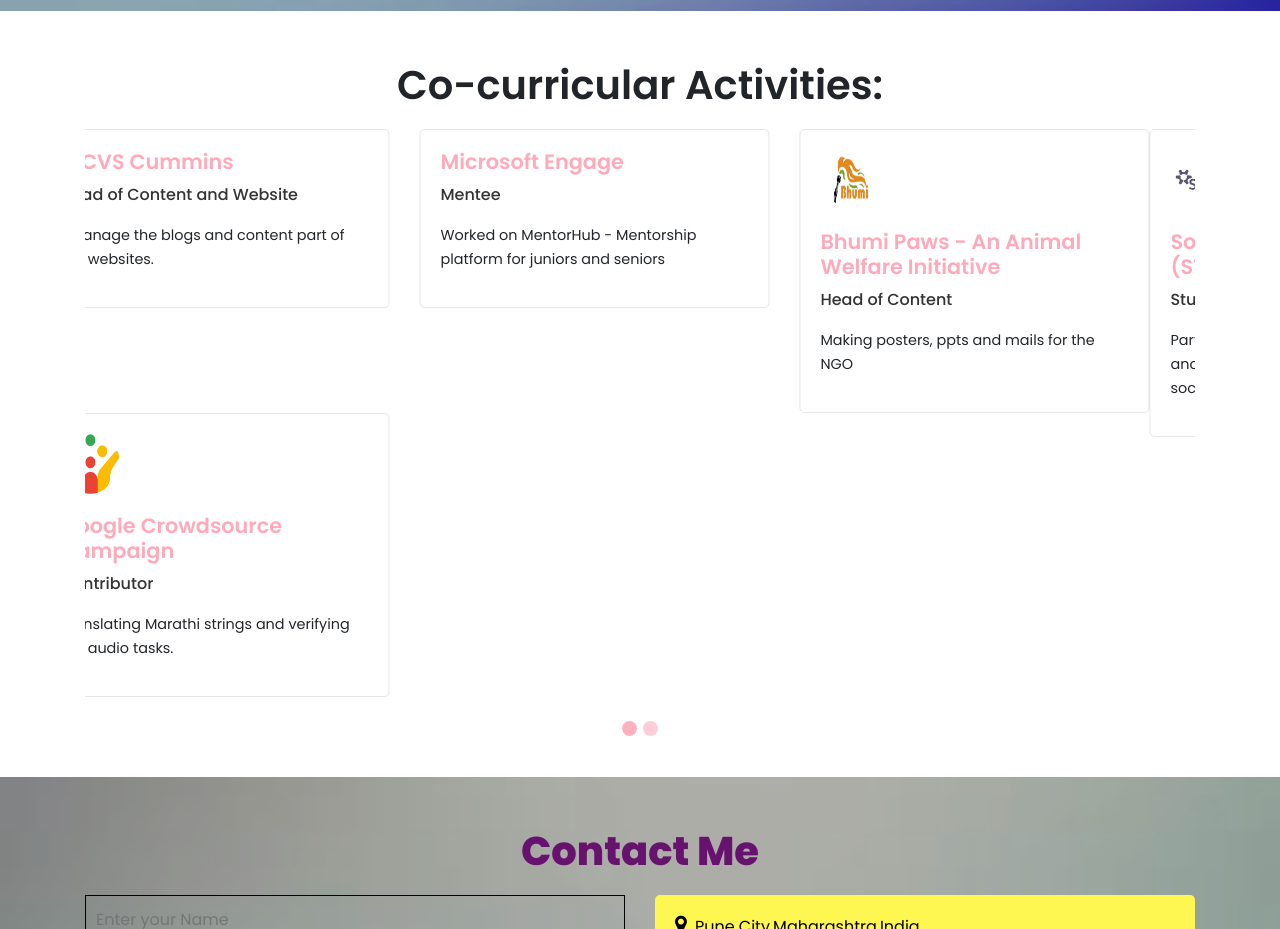
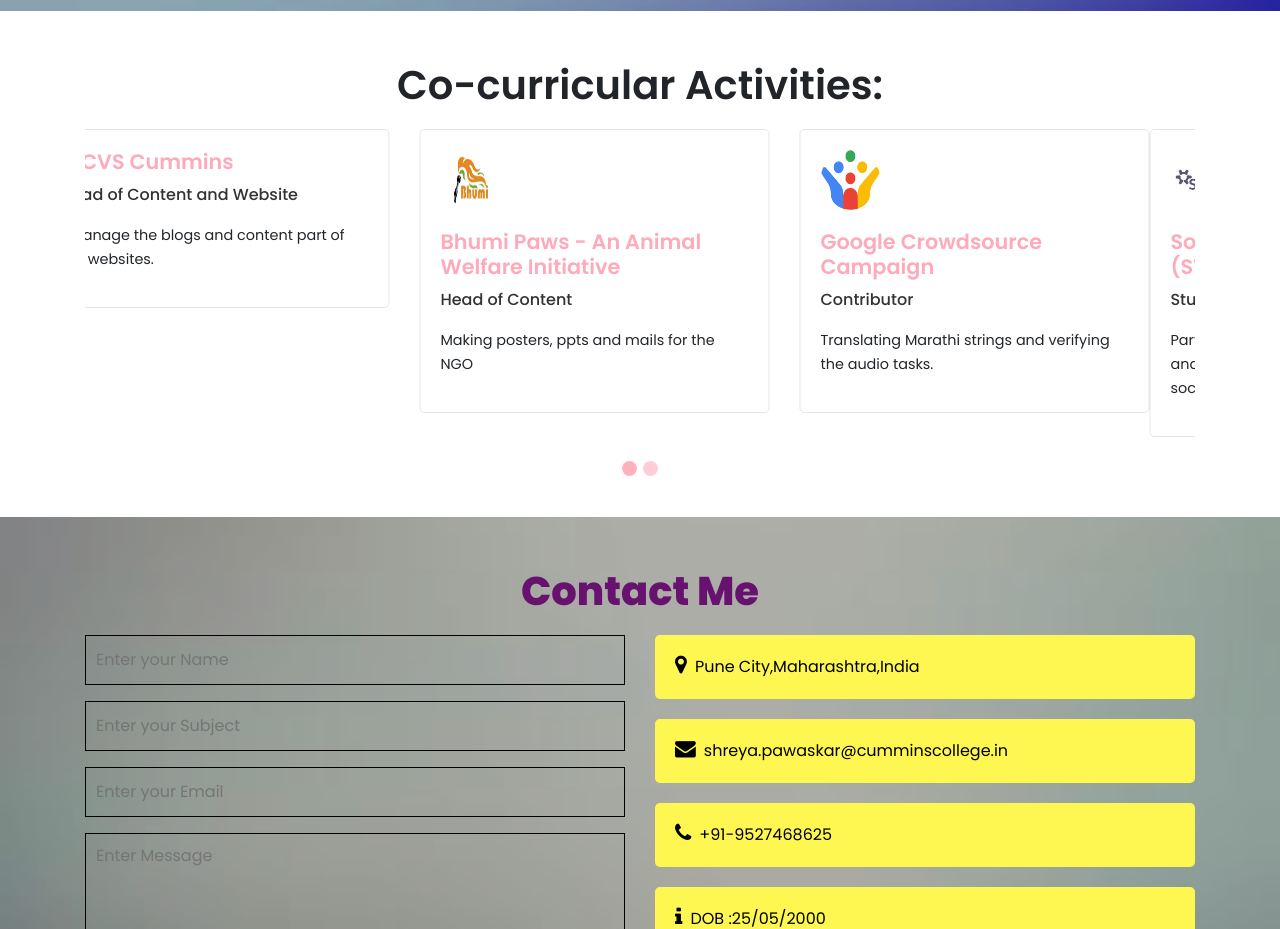
Before and after one commit to shraiyya/Portfolio, a plain HTML site: page index.html in a window 1280 px wide. Shown: the part 3020-3949 px from the top of the page. Drawn offline with nearby package versions, Linux system fonts and the light colour scheme.

Commit message:
Update index.html

```diff
--- a/index.html
+++ b/index.html
@@ -217,17 +217,6 @@
                                 </div>
                             </div>
                         </div>
-                        <div class="col-md-4 col-12">
-                            <div class="curriculars-single">
-                                <div class="content">
-                                    <h4>Microsoft Engage</h4>
-                                    <p class="occupation">Mentee</p>
-                                    <div class="text">
-                                        <p>Worked on MentorHub - Mentorship platform for juniors and seniors</p>
-                                    </div>
-                                </div>
-                            </div>
-                        </div>
 
       <div class="col-md-4 col-12">
                             <div class="curriculars-single">
```
